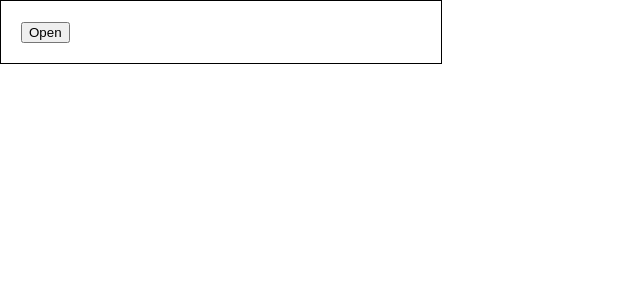
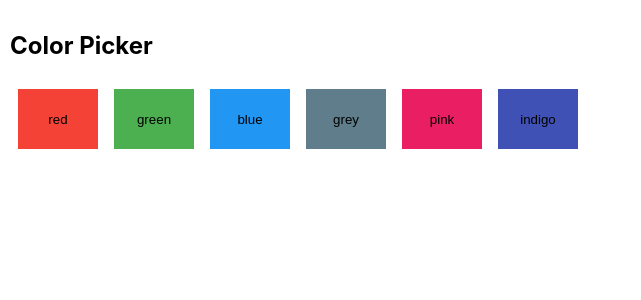
Before and after one commit to AlexSawranskiy/goiteens-react-3, a React (Create React App) app: page / in a window 1280 px wide. Shown: the top 300 px of the page, without its empty margins (0-641 px from the left). Built offline with nearby package versions, Linux system fonts and the light colour scheme.

Commit message:
add "ColorPicker" component

```diff
--- a/package.json
+++ b/package.json
@@ -10,6 +10,7 @@
     "react": "^18.1.0",
     "react-dom": "^18.1.0",
     "react-scripts": "5.0.1",
+    "styled-components": "^6.0.7",
     "web-vitals": "^2.1.3"
   },
   "scripts": {
--- a/src/components/App.jsx
+++ b/src/components/App.jsx
@@ -1,11 +1,14 @@
+import ColorPicker from './ColorPicker/ColorPicker'
+import ColorPickerOptions from './ColorPicker/ColorPickerData'
 // import { Counter } from "./Counter/Counter"
-import { DropDown } from "./DropDown/DropDown";
+// import { DropDown } from "./DropDown/DropDown";
 
 export const App = () => {
   return (
     <>
+      <ColorPicker options = {ColorPickerOptions}/>
       {/* <Counter initialValue = {0}/> */}
-      <DropDown/>
+      {/* <DropDown/> */}
     </>
   );
 };
--- /dev/null
+++ b/src/components/ColorPicker/ColorPicker.jsx
@@ -0,0 +1,21 @@
+import { Component } from 'react';
+import {Container, Title, Option} from './ColorPicker.styled'
+export class ColorPicker extends Component {
+    render(){
+        return (
+            <Container>
+                <Title>Color Picker</Title>
+                <div>
+                    {this.props.options.map(option => {
+                        return <Option
+                        key = {option.label}
+                        backgroundColor={option.color}
+                        >{option.label}
+                    </Option>
+                    })}
+                </div>
+            </Container>
+        )
+    }
+}
+export default ColorPicker;
--- /dev/null
+++ b/src/components/ColorPicker/ColorPicker.styled.jsx
@@ -0,0 +1,25 @@
+import styled from 'styled-components';
+
+export const Container = styled.div`
+  padding: 10px;
+`
+
+export const Title = styled.h2`
+  line-height: 1.3;
+`
+
+export const Option = styled.button`
+  display: inline-flex;
+  justify-content: center;
+  align-items: center;
+  width: 80px;
+  height: 60px;
+  margin: 8px;
+  border: none;
+  background-color: ${({backgroundColor}) => backgroundColor};
+  transition: transfrom 250ms linear;
+
+  &:hover{
+    transform: translateY(-50%);
+  }
+`
--- /dev/null
+++ b/src/components/ColorPicker/ColorPickerData.js
@@ -0,0 +1,10 @@
+const colorPickerOptions = [
+    { label: 'red', color: '#F44336' },
+    { label: 'green', color: '#4CAF50' },
+    { label: 'blue', color: '#2196F3' },
+    { label: 'grey', color: '#607D8B' },
+    { label: 'pink', color: '#E91E63' },
+    { label: 'indigo', color: '#3F51B5' },
+];
+
+export default colorPickerOptions;
```
Also changed, not shown: 1 other file (tests, documents, lock files or other folders).
